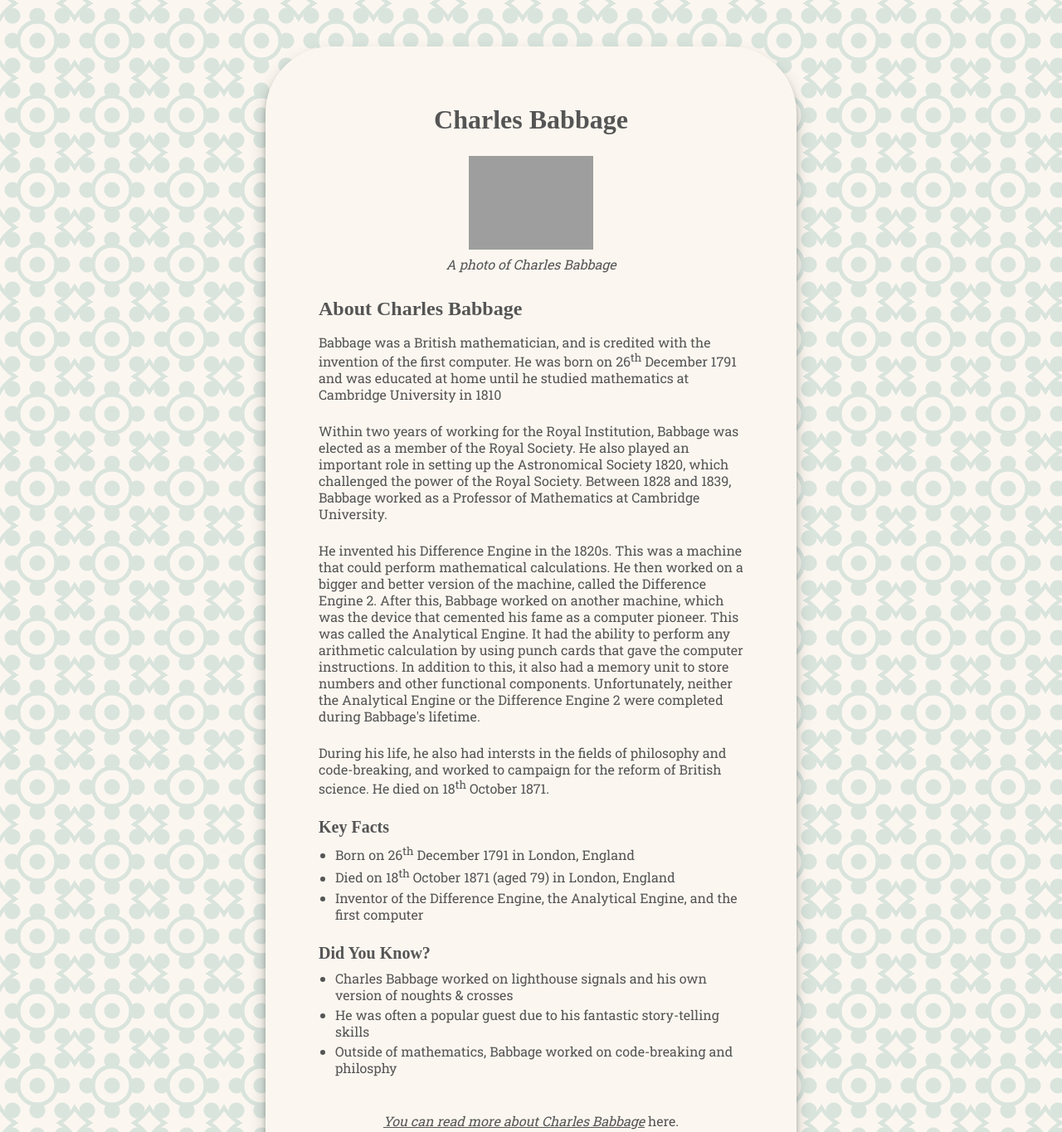
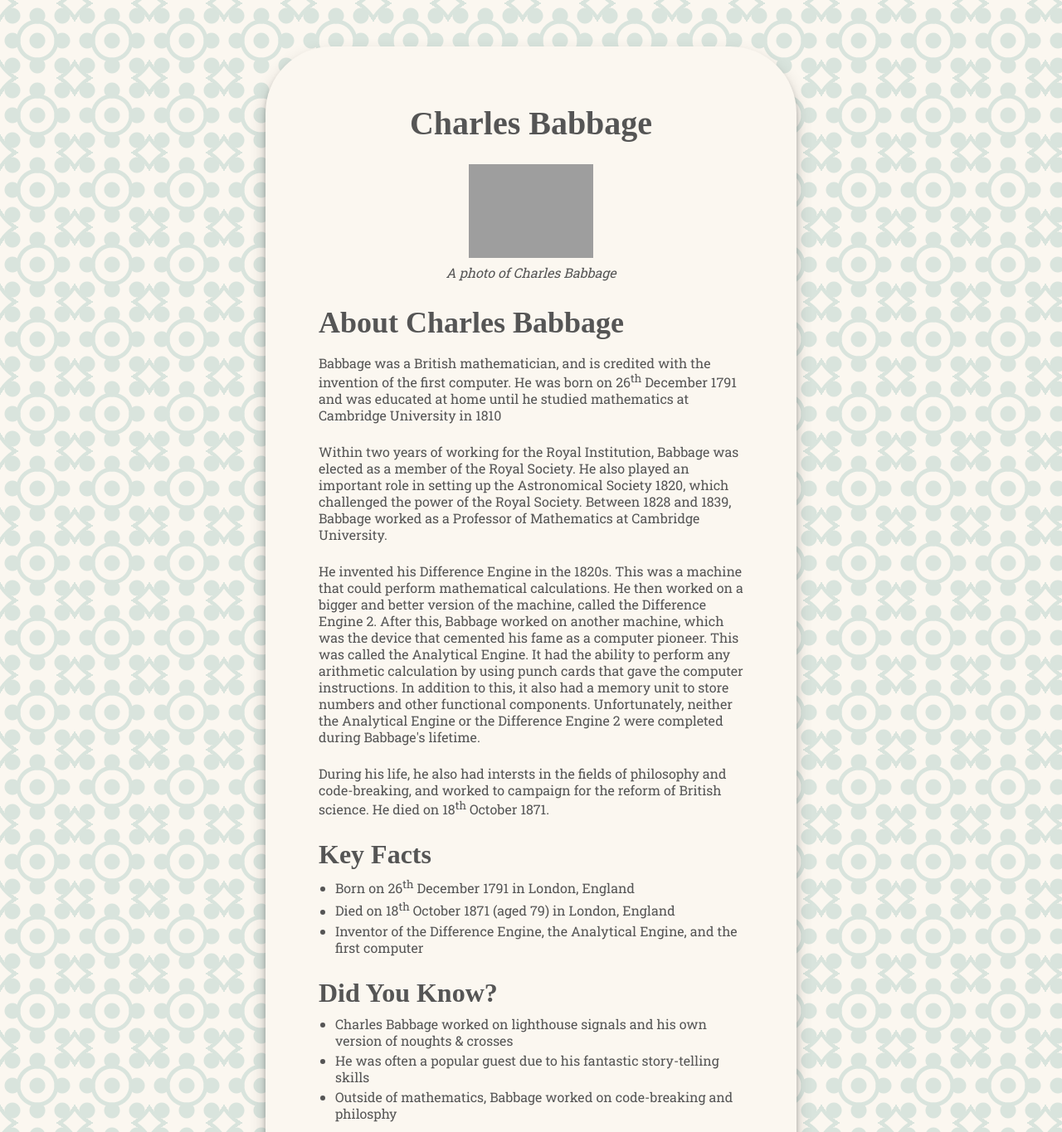
Before and after one commit to CandiceWeaver/charles-babbage-tribute-page, a plain HTML site: page index.html in a window 1280 px wide. Shown: the top 1365 px of the page at 83% size. Drawn offline with Linux system fonts and the light colour scheme; grey boxes are pictures that could not be loaded; a web font is replaced by a local one.

Commit message:
changed font size

```diff
--- a/styles.css
+++ b/styles.css
@@ -71,15 +71,15 @@ h3 {
 }
 
 h1 {
-  font-size: 2rem;
+  font-size: 2.5rem;
 }
 
 h2 {
-  font-size: 1.5rem;
+  font-size: 2.25rem;
 }
 
 h3 {
-  font-size: 1.25rem;
+  font-size: 2rem;
 }
 
 p {
```
